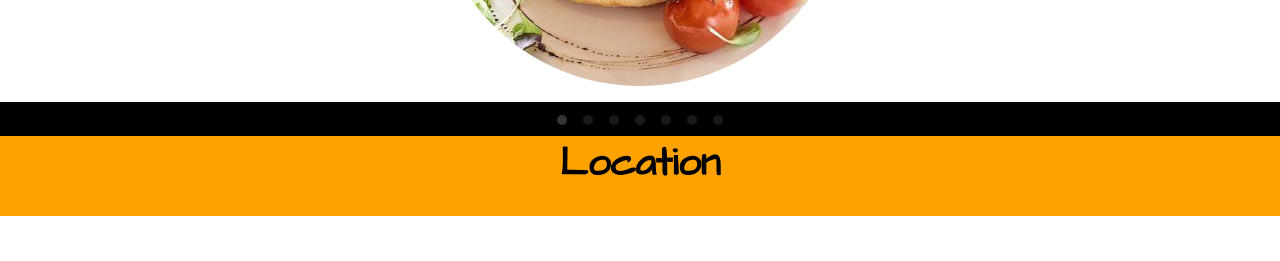
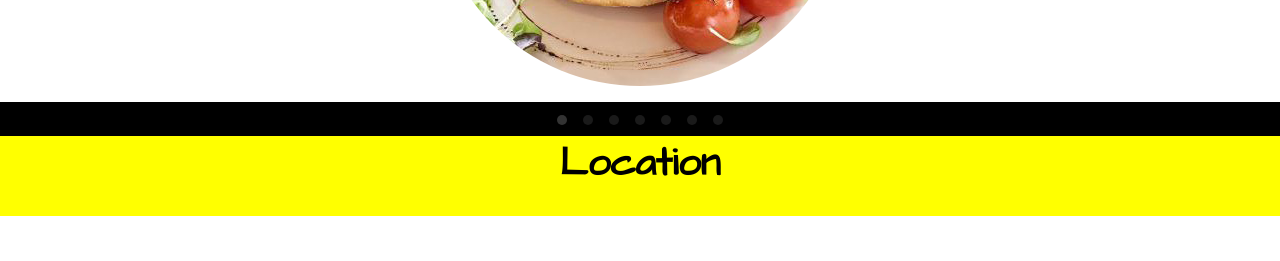
Before and after one commit to blizn/papermoon-project, a plain HTML site: page index.html in a window 1280 px wide. Shown: the part 2560-2821 px from the top of the page. Drawn offline with nearby package versions, Linux system fonts and the light colour scheme; some packages are replaced by stand-ins of ours.

Commit message:
color change

```diff
--- a/sass/_layout.scss
+++ b/sass/_layout.scss
@@ -175,7 +175,7 @@ footer {
 .heading {
   width: 100%;
   height: 80px;
-  background: #ffa200;
+  background: yellow;
   margin-bottom: 1em;
 }
 
```
Also changed, not shown: css/styles.css, 1 other file.
